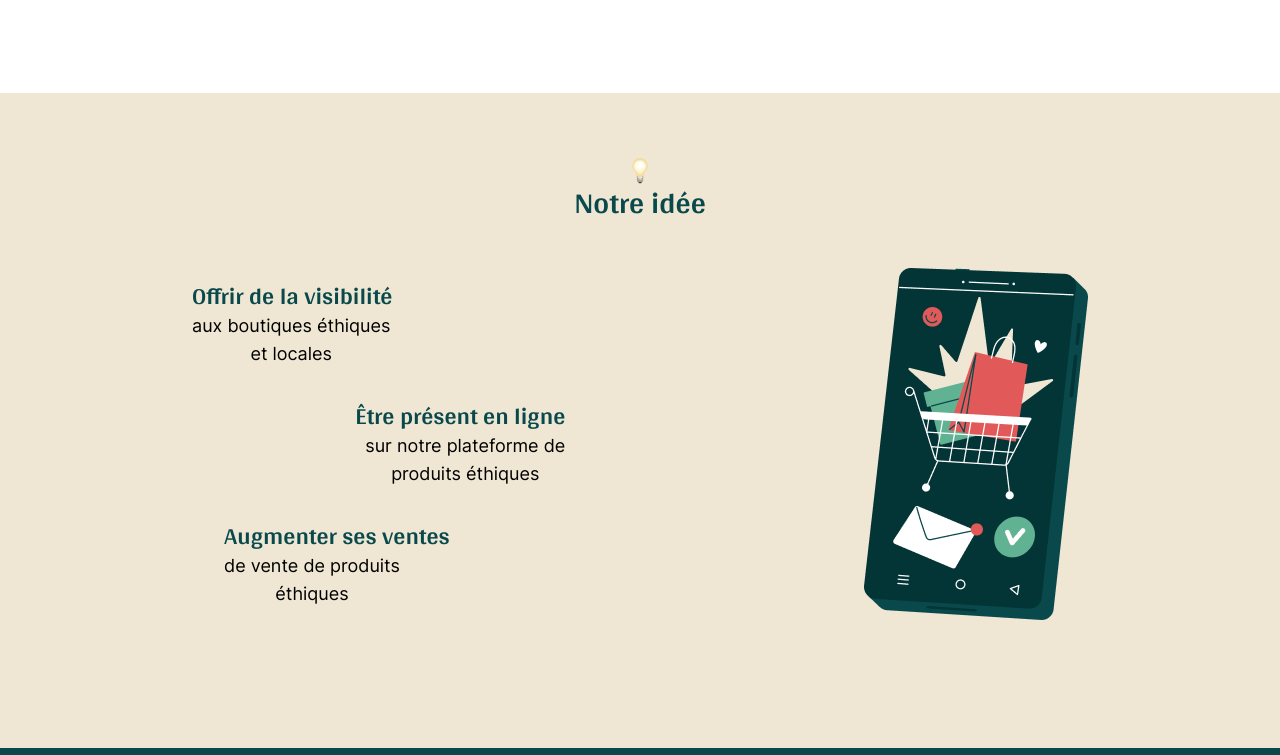
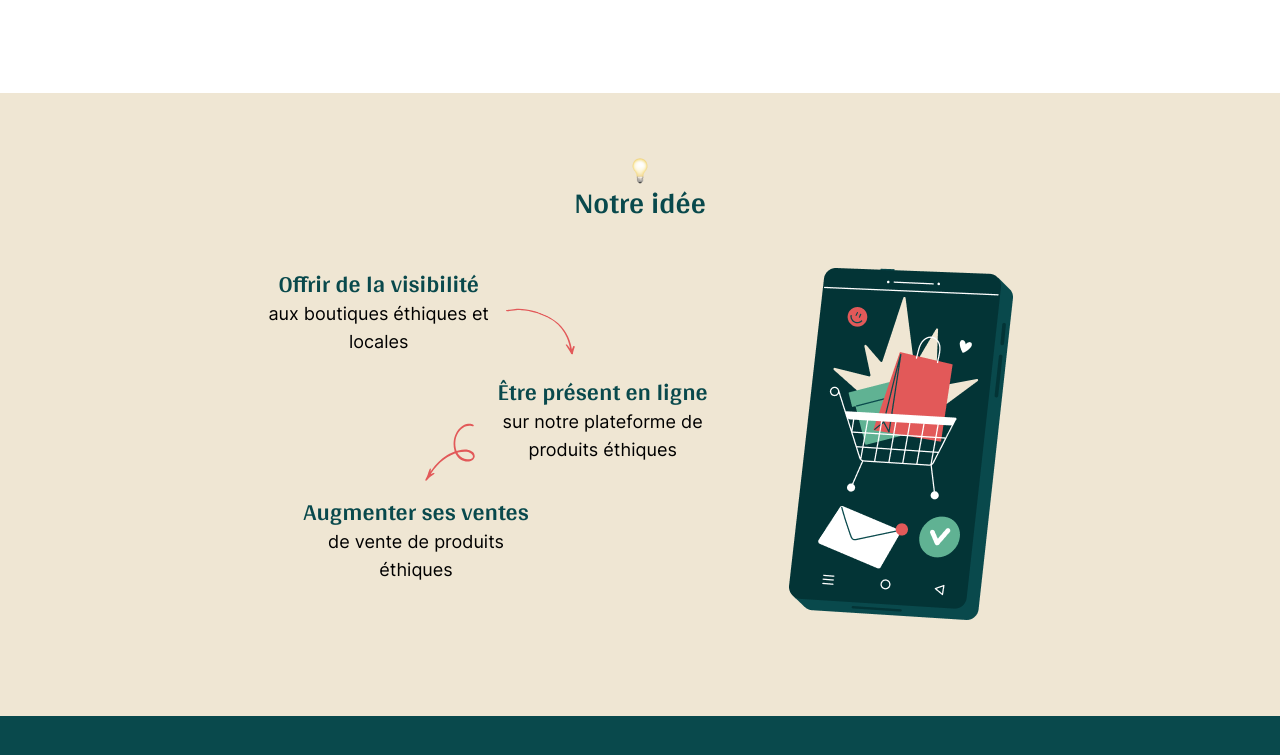
Before and after one commit to ethib-org/landingpage, an Astro site: page / in a window 1280 px wide. Shown: the part 1305-2060 px from the top of the page. Built offline with nearby package versions, Linux system fonts and the light colour scheme; Astro itself is replaced by a stand-in of ours.

Commit message:
style: finish idea section responsive

```diff
--- a/src/components/SectionIdea.astro
+++ b/src/components/SectionIdea.astro
@@ -1,34 +1,69 @@
 ---
-import TitleSection from './TitleSection.astro';
+import TitleSection from "./TitleSection.astro";
 import { Image } from "astro:assets";
-
 ---
 
-<section class="bg-EFE6D3 pt-16 pb-32">
-  <div class="mx-7 sm:mx-0 lg:max-w-4xl lg:mx-auto sm:w-auto">
+<section class="bg-EFE6D3 pt-8 md:pt-16 pb-16 md:pb-24">
+  <div class="mx-7 sm:mx-auto sm:max-w-4xl sm:w-auto">
     <TitleSection title="Notre idée" url="/images/asset-section4.png" />
-    <div class="lg:flex lg:justify-between lg:w-full">
-      <div class="flex flex-col justify-evenly lg:w-5/12">
-        <div class="text-center mb-5 flex flex-col items-start">
-          <h3 class="text-09494C text-lg lg:text-2xl">Offrir de la visibilité</h3>
-          <p class="text-sm lg:text-lg font-normal leading-tight">
-            aux boutiques éthiques<br /> et locales
-          </p>
+    <div class="flex justify-center md:justify-evenly w-full">
+      <div class="flex flex-col md:w-6/12">
+        <div class="flex flex-row mb-5">
+          <div class="w-1/2 text-center flex flex-col items-start">
+            <h3 class="text-09494C text-lg md:text-2xl mx-auto">
+              Offrir de la visibilité
+            </h3>
+            <p class="text-sm md:text-lg font-normal leading-tight">
+              aux boutiques éthiques et locales
+            </p>
+          </div>
+          <div class="w-1/2 flex justify-start">
+            <Image
+              src="/svg/arrow-1-idea-section.svg"
+              alt="Flèche vers l'idée suivante"
+              width="84"
+              height="31"
+              class="transform translate-y-4 translate-x-2"
+            />
+          </div>
         </div>
-        <div class="text-center mb-5 flex flex-col items-end">
-          <h3 class="text-09494C text-lg lg:text-2xl">Être présent en ligne</h3>
-          <p class="text-sm lg:text-lg font-normal leading-tight">
-            sur notre plateforme de<br /> produits éthiques
-          </p>
+        <div class="flex flex-row mb-8">
+          <div class="w-1/2 flex justify-end">
+            <Image
+              src="/svg/arrow-2-idea-section.svg"
+              alt="Flèche vers l'idée suivante"
+              width="50"
+              height="20"
+              class="transform translate-y-8 -translate-x-4"
+            />
+          </div>
+          <div class="w-1/2 text-center flex flex-col items-end">
+            <h3 class="text-09494C text-lg md:text-2xl mx-auto">
+              Être présent en ligne
+            </h3>
+            <p class="text-sm md:text-lg font-normal leading-tight">
+              sur notre plateforme de produits éthiques
+            </p>
+          </div>
         </div>
-        <div class="text-center flex flex-col items-start ml-8">
-          <h3 class="text-09494C text-lg lg:text-2xl">Augmenter ses<br class="block md:hidden" /> ventes</h3>
-          <p class="text-sm lg:text-lg font-normal leading-tight">
-            de vente de produits<br /> éthiques
+        <div class="w-8/12 text-center flex flex-col items-center">
+          <h3 class="text-09494C text-lg leading-6 md:text-2xl">
+            Augmenter ses<br class="block md:hidden" /> ventes
+          </h3>
+          <p class="text-sm md:text-lg font-normal leading-tight w-10/12">
+            de vente de produits éthiques
           </p>
         </div>
       </div>
-      <Image src="/images/asset-section5.png" alt="Astro" width="224" height="351" class="hidden md:block" />
+      <div>
+        <Image
+          src="/images/asset-section5.png"
+          alt="Astro"
+          width="224"
+          height="351"
+          class="hidden md:inline-block"
+        />
+      </div>
     </div>
     <div></div>
   </div>
```
Also changed, not shown: public/svg/arrow-1-idea-section.svg (added), public/svg/arrow-2-idea-section.svg (added).
